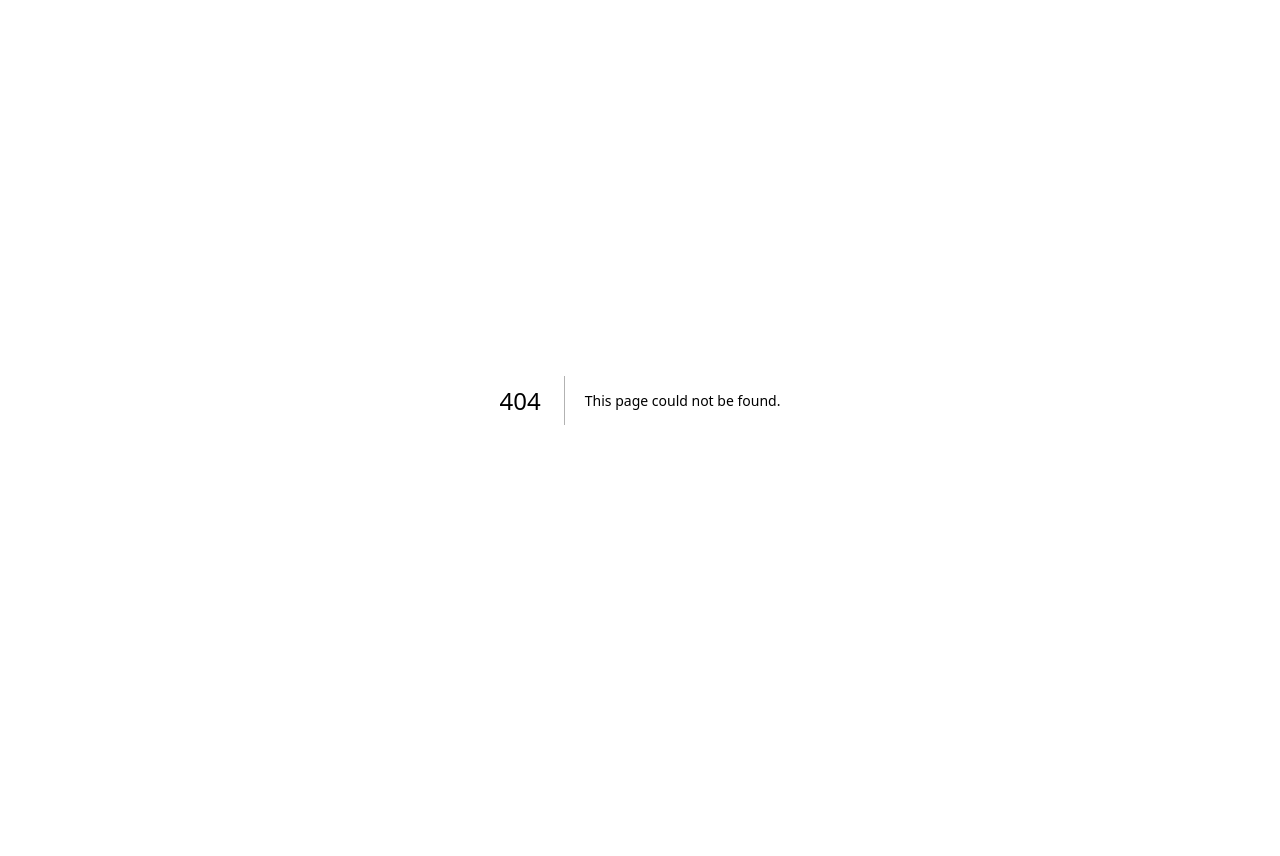
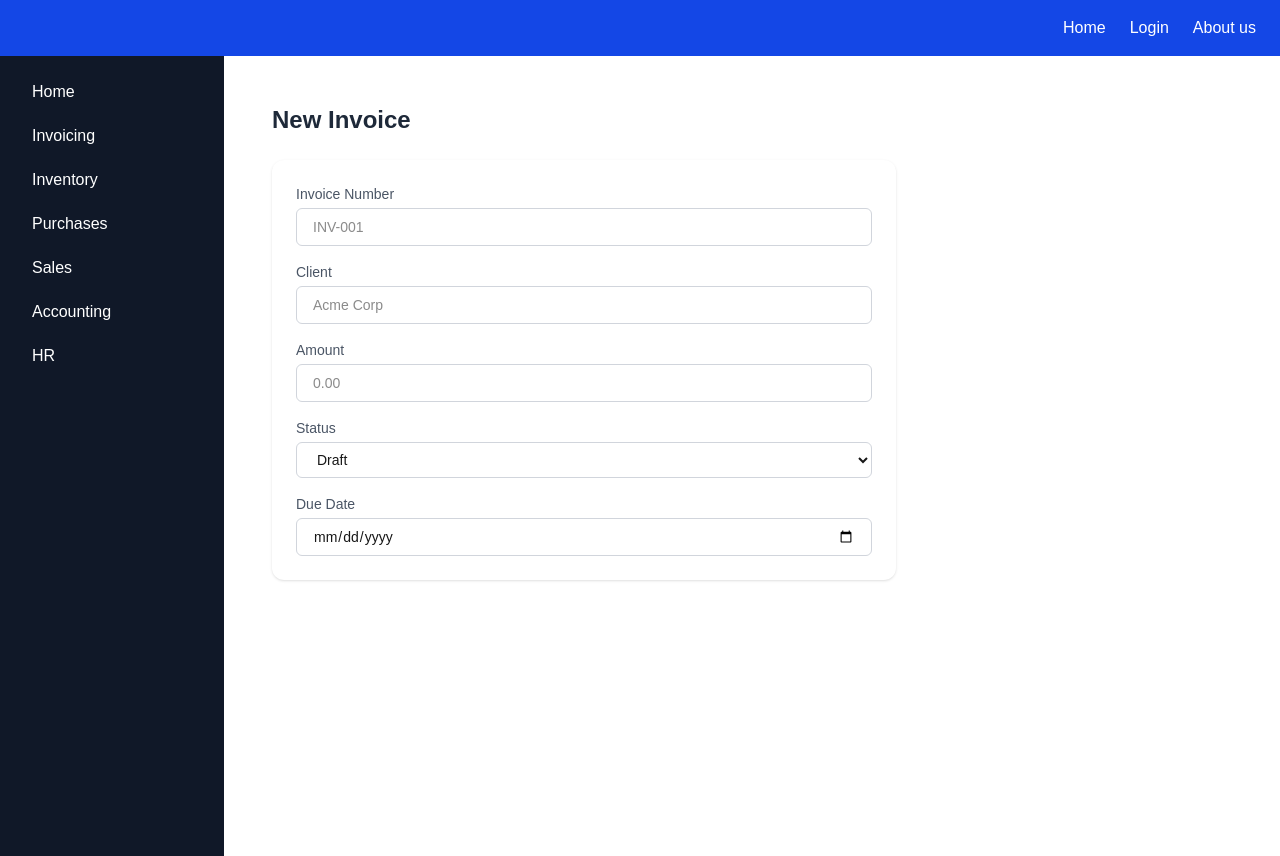
Before and after one commit to DelaO888/effetools-mock, a Next.js app: page /invoicing/new in a window 1280 px wide. Before the commit this address had no page. Before the commit the page ends 800 px from the top, so only its background shows below. Built offline with nearby package versions, Linux system fonts and the light colour scheme.

Commit message:
cloned on another pc and almost finished adding new invoice

```diff
--- /dev/null
+++ b/src/app/(dashboard)/invoicing/new/page.tsx
@@ -0,0 +1,108 @@
+"use client";
+
+import { useState } from "react";
+import { useRouter } from "next/navigation";
+import { setMaxListeners } from "events";
+
+export default function NewInvoicePage() {
+  const router = useRouter();
+  const [loading, setLoading] = useState(false);
+  const [error, setError] = useState("");
+
+  async function handleSubmit(e: React.SyntheticEvent<HTMLFormElement>) {
+    e.preventDefault();
+    setLoading(true);
+    setError("");
+
+    const form = e.currentTarget;
+    const data = {
+      number: (form.elements.namedItem("number") as HTMLInputElement).value,
+      client: (form.elements.namedItem("client") as HTMLInputElement).value,
+      amount: parseFloat(
+        (form.elements.namedItem("amount") as HTMLInputElement).value,
+      ),
+      status: (form.elements.namedItem("status") as HTMLSelectElement).value,
+      dueAt: (form.elements.namedItem("dueAt") as HTMLInputElement).value,
+    };
+
+    const res = await fetch("/api/invoices", {
+      method: "POST",
+      headers: { "Content-Type": "application/json" },
+      body: JSON.stringify(data),
+    });
+
+    if (!res.ok) {
+      setError("Something went wrong");
+      setLoading(false);
+      return;
+    }
+
+    router.push("/invoicing");
+    router.refresh();
+  }
+
+  return (
+    <div className="p-6 max-w-2xl">
+      <h1 className="text-2xl font-bold text-gray-800 mb-6">New Invoice</h1>
+
+      <form
+        onSubmit={handleSubmit}
+        className="bg-white rounded-xl shadow-sm p-6 flex flex-col gap-4"
+      >
+        <div className="flex flex-col gap-1">
+          <label className="text-sm text-gray-600">Invoice Number</label>
+          <input
+            name="number"
+            className="border border-gray-300 rounded-md px-4 py-2 text-sm focus:outline-none focus:ring-2 focus:ring-blue-500"
+            placeholder="INV-001"
+            required
+          />
+        </div>
+        <div className="flex flex-col gap-1">
+          <label className="text-sm text-gray-600">Client</label>
+          <input
+            name="client"
+            className="border border-gray-300 rounded-md px-4 py-2 text-sm focus:outline-none focus:ring-2 focus:ring-blue-500"
+            placeholder="Acme Corp"
+            required
+          />
+        </div>
+
+        <div className="flex flex-col gap-1">
+          <label className="text-sm text-gray-600">Amount</label>
+          <input
+            name="amount"
+            type="number"
+            step="0.01"
+            className="border border-gray-300 rounded-md px-4 py-2 text-sm focus:outline-none focus:ring-2 focus:ring-blue-500"
+            placeholder="0.00"
+            required
+          />
+        </div>
+
+        <div className="flex flex-col gap-1">
+          <label className="text-sm text-gray-600">Status</label>
+          <select
+            name="status"
+            className="border border-gray-300 rounded-md px-4 py-2 text-sm focus:outline-none focus:ring-2 focus:ring-blue-500"
+          >
+            <option value="draft">Draft</option>
+            <option value="sent">Sent</option>
+            <option value="paid">Paid</option>
+            <option value="overdue">Overdue</option>
+          </select>
+        </div>
+
+        <div className="flex flex-col gap-1">
+          <label className="text-sm text-gray-600">Due Date</label>
+          <input
+            name="dueAt"
+            type="date"
+            className="border border-gray-300 rounded-md px-4 py-2 text-sm focus:outline-none focus:ring-2 focus:ring-blue-500"
+            required
+          />
+        </div>
+      </form>
+    </div>
+  );
+}
```
